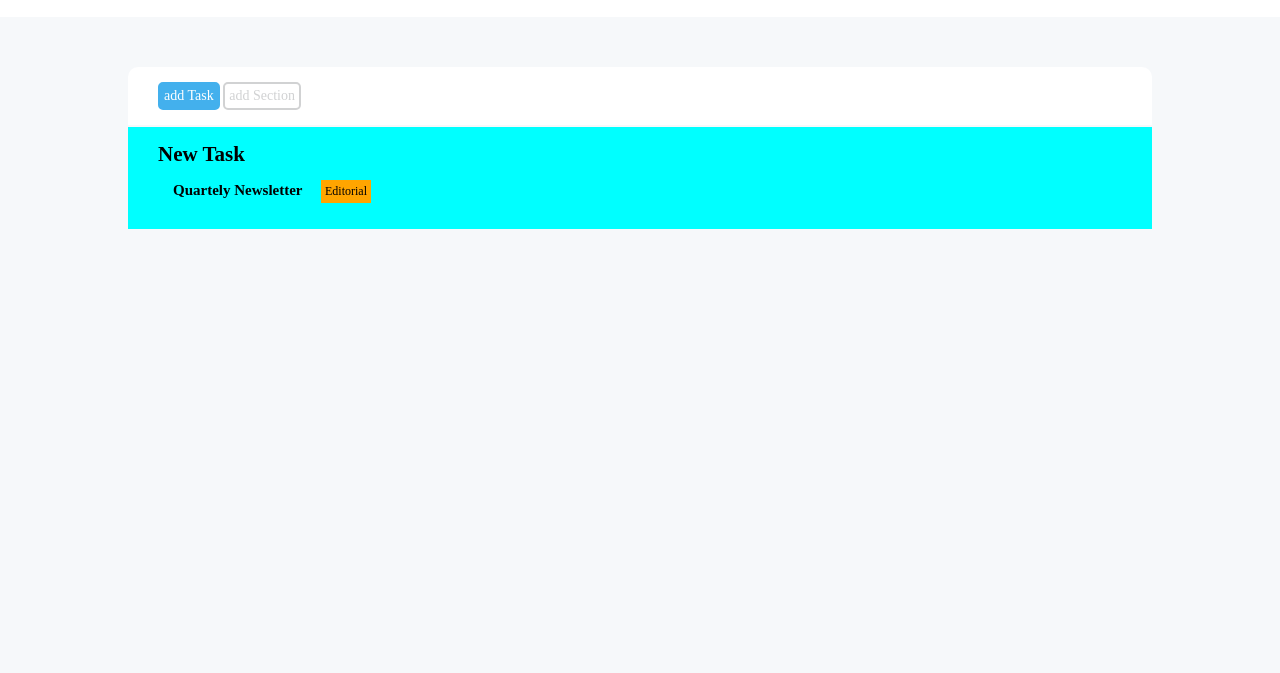
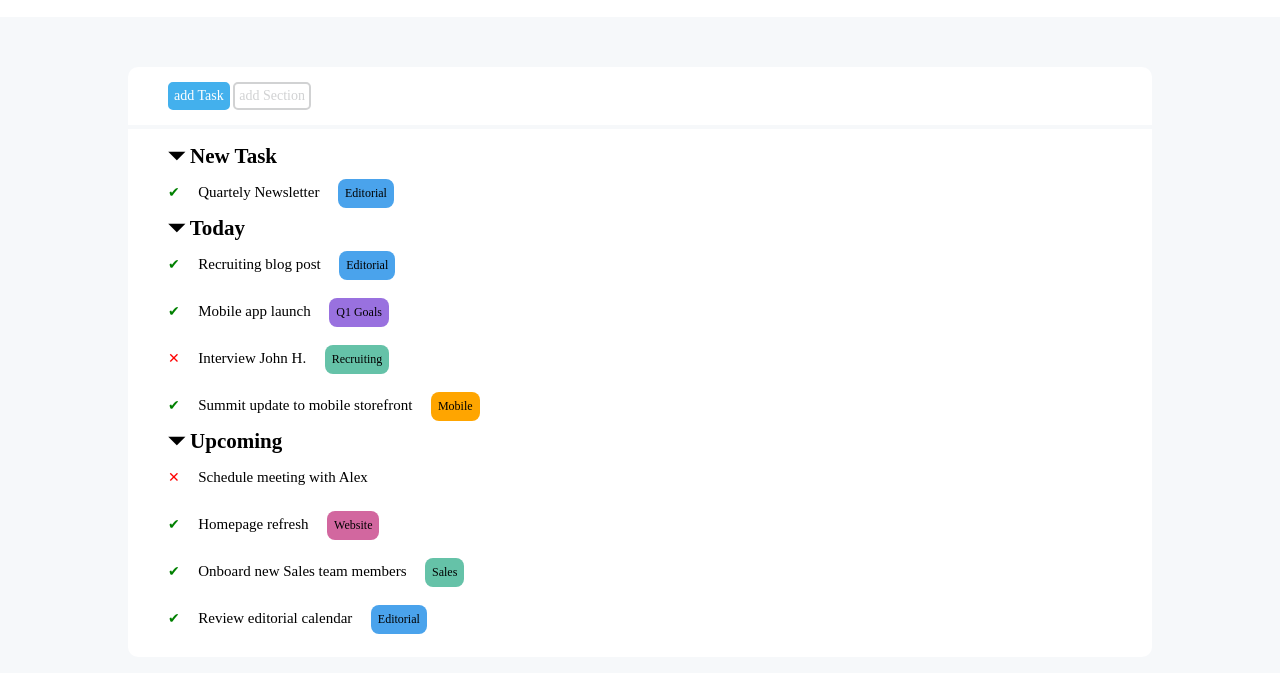
Before and after one commit to MichaelMariti/html-css-toboolist, a plain HTML site: page index.html in a window 1280 px wide. Shown: the part 73-746 px from the top of the page. Drawn offline with Linux system fonts and the light colour scheme.

Commit message:
Finished

```diff
--- a/CSS/style.css
+++ b/CSS/style.css
@@ -11,23 +11,10 @@ body {
     background-color: #F6F8FA;
 }
 
-body div {
-    padding: 15px 30px;
-}
 
-.container-nav {
-    width: 80%;
-    margin: 50px auto auto;
-    background-color: white;
-    border-top-left-radius: 10px;
-    border-top-right-radius: 10px;
-}
 
-.container-main {
-    width: 80%;
-    margin: 2px auto auto;
-    background-color: aqua;
-}
+
+
 
 /* header */
 
@@ -46,6 +33,15 @@ section img {
 }
 
 /* nav */
+
+.container-nav {
+    width: 80%;
+    margin: 50px auto auto;
+    background-color: white;
+    border-top-left-radius: 10px;
+    border-top-right-radius: 10px;
+    padding: 15px 40px;
+}
 
 .button {
     padding: 4px;
@@ -66,18 +62,55 @@ section img {
 
 /* main */
 
+.container-main {
+    width: 80%;
+    margin: 4px auto auto;
+    background-color: white;
+    padding: 15px 40px;
+    border-bottom-left-radius: 10px;
+    border-bottom-right-radius: 10px;
+}
+
+h1 {
+
+}
+
+.correct {
+    color: green;
+}
+
+.wrong {
+    color: red;
+}
+
 .tasks {
     color: black;
     font-size: 15px;
-    font-weight: 800;
+    font-weight: 100;
     display: inline-block;
     padding: 15px;
-    margin: 0;
 }
 
 .side-buttons {
     display: inline-block;
     font-size: 12px;
     background-color: orange;
-    padding: 4px;
+    padding: 7px;
+    border-radius: 8px;
 }
+
+.sb-blue {
+    background-color: #4AA3EC;
+}
+
+.sb-purple {
+    background-color: #9971DF;
+}
+
+.sb-green {
+    background-color: #65C2A8;
+}
+
+.sb-pink {
+    background-color: #D2679F;
+}
--- a/index.html
+++ b/index.html
@@ -20,29 +20,103 @@
         </section>
     </header>
 
+    <main>
         <!-- bottoni & menù -->
-    <div class="container-nav">
+        <section class="container-nav">
             <nav>
                 <div id="blue-bt" class="button">add Task</div>
                 <div id="grey-bt" class="button">add Section</div>
             </nav>
-    </div>
+        </section>
 
         <!-- inizio contenuto - main -->
+
         <div class="container-main">
-        <main>
+
             <section>
-                <h1>New Task</h1>
+                <h1> &#9207; New Task</h1>
+                <span class="correct">&#10004;</span>
                 <div class="tasks">
                     Quartely Newsletter
                 </div>
-                <div class="side-buttons">
+                <div class="side-buttons sb-blue">
                     Editorial
                 </div>
+            </section>
+            <section>
+                <h1> &#9207; Today</h1>
+                <span class="correct">&#10004;</span>
+                <div class="tasks">
+                    Recruiting blog post
+                </div>
+                <div class="side-buttons sb-blue">
+                    Editorial
+                </div>
+                <div>
+                    <span class="correct">&#10004;</span>
+                    <div class="tasks">
+                        Mobile app launch
+                    </div>
+                    <div class="side-buttons sb-purple">
+                        Q1 Goals
+                    </div>
+                </div>
+                <div>
+                    <span class="wrong">&#10005;</span>
+                    <div class="tasks">
+                        Interview John H.
+                    </div>
+                    <div class="side-buttons sb-green">
+                        Recruiting
+                    </div>
+                </div>
+                <div>
+                    <span class="correct">&#10004;</span>
+                    <div class="tasks">
+                        Summit update to mobile storefront
+                    </div>
+                    <div class="side-buttons">
+                        Mobile
+                    </div>
+                </div>
+            </section>
+            <section>
+                <h1> &#9207; Upcoming</h1>
+                <span class="wrong">&#10005;</span>
+                <div class="tasks">
+                    Schedule meeting with Alex
+                </div>
+                <div>
+                    <span class="correct">&#10004;</span>
+                    <div class="tasks">
+                        Homepage refresh
+                    </div>
+                    <div class="side-buttons sb-pink">
+                        Website
+                    </div>
+                </div>
+                <div>
+                    <span class="correct">&#10004;</span>
+                    <div class="tasks">
+                        Onboard new Sales team members
+                    </div>
+                    <div class="side-buttons sb-green">
+                        Sales
+                    </div>
+                </div>
+                <div>
+                    <span class="correct">&#10004;</span>
+                    <div class="tasks">
+                        Review editorial calendar
+                    </div>
+                    <div class="side-buttons sb-blue">
+                        Editorial
+                    </div>
+                </div>
+            </section>
 
-            </section>
+        </div>
     </main>
-    </div>
 
     <!-- fine contenuto - main -->
 
```
Lines whose indentation alone changed are shown as unchanged.
